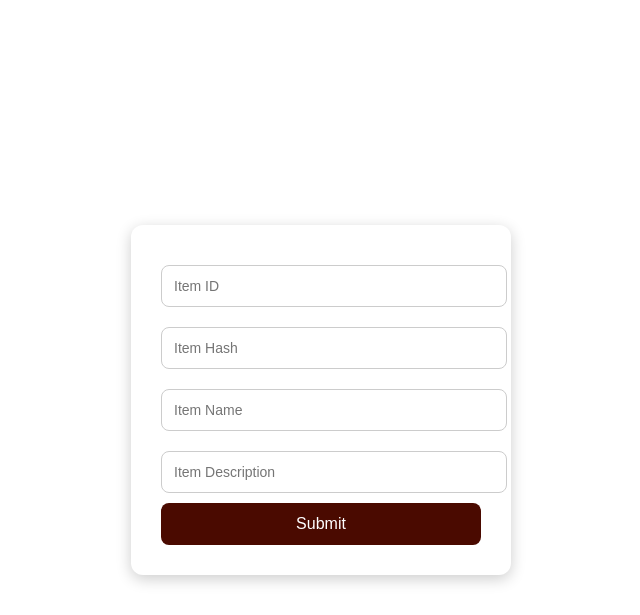
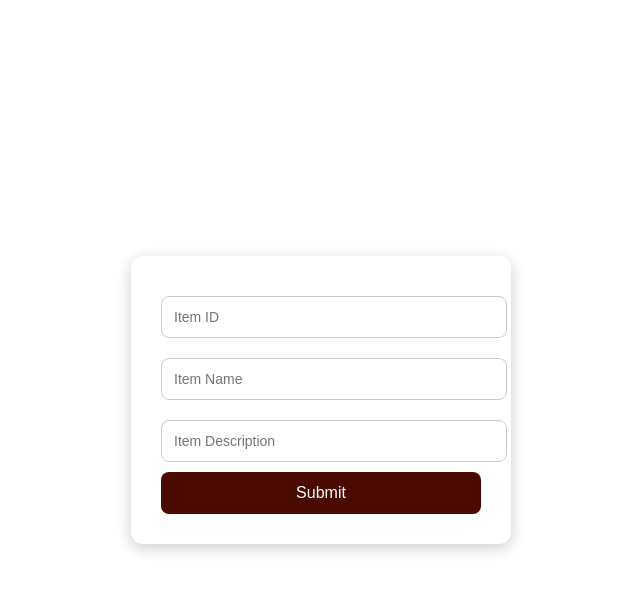
Before and after one commit to usman20066l/flask-proj, a Flask app: page / in a window 1280 px wide. Shown: the top 615 px of the page, without its empty margins (319-959 px from the left). Run offline with Flask 3, Linux system fonts and the light colour scheme.

Commit message:
Removed UUID and Hash fields

```diff
--- a/templates/index.html
+++ b/templates/index.html
@@ -64,8 +64,6 @@
 
             <input type="text" name="itemID" placeholder="Item ID">
 
-            <input type="text" name="itemHash" placeholder="Item Hash">
-
             <input type="text" name="itemName" placeholder="Item Name">
 
             <input type="text" name="itemDescription" placeholder="Item Description">
```
